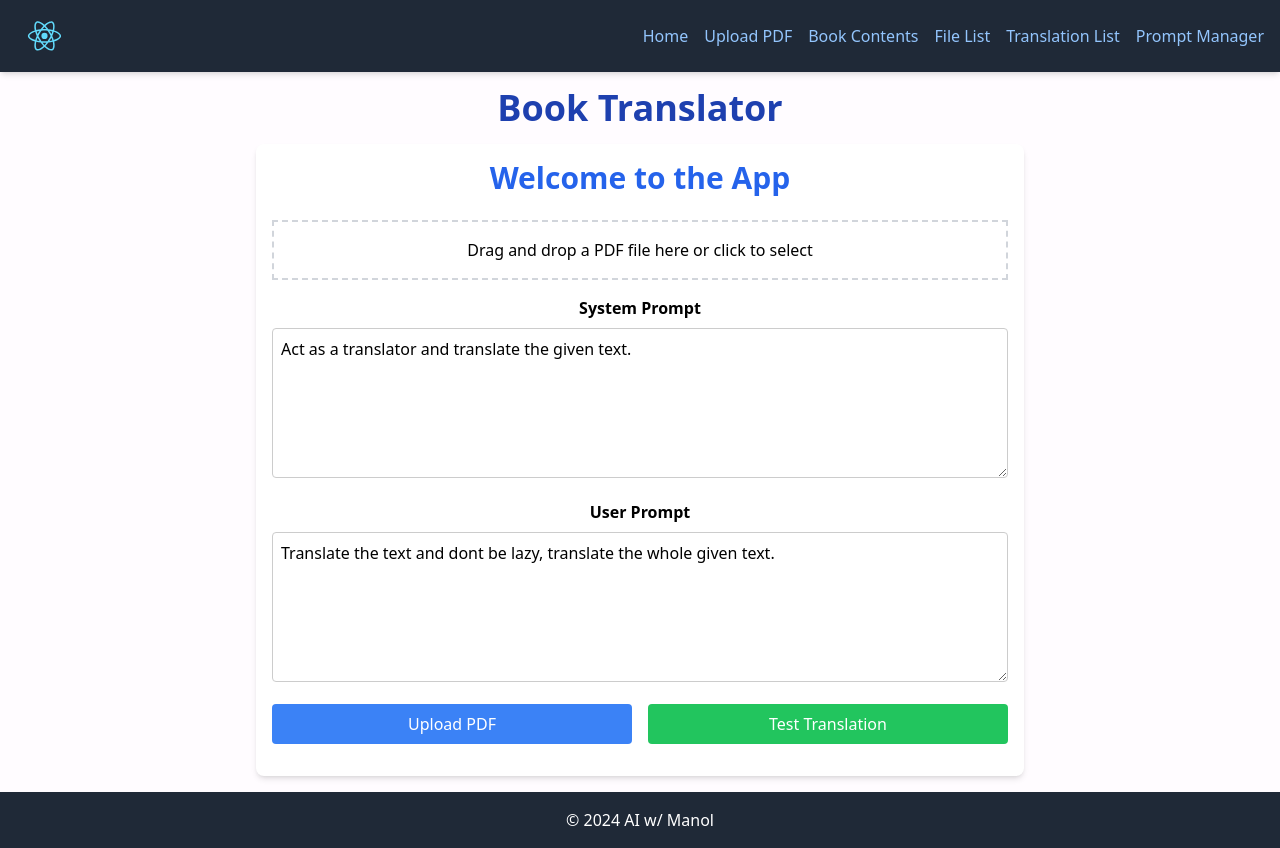
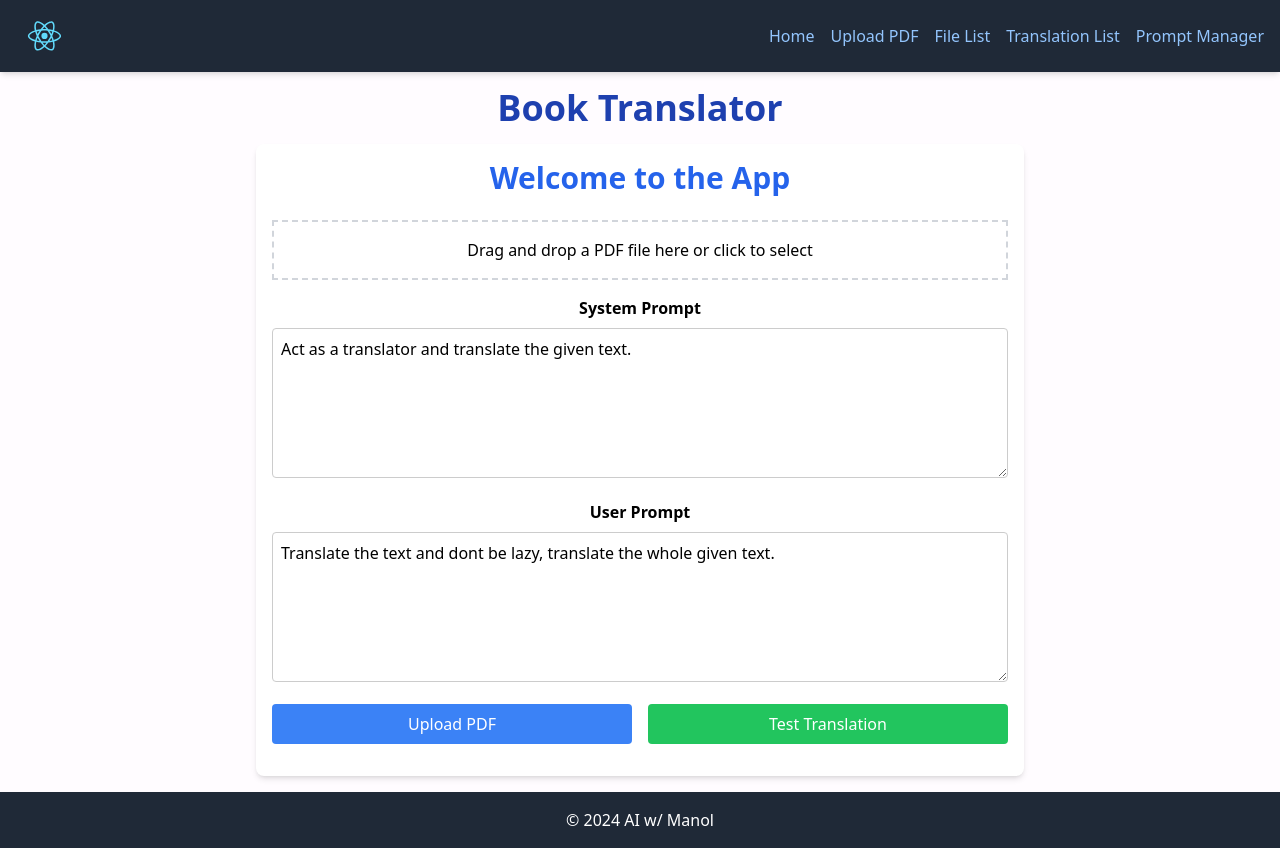
Before and after one commit to man0l/tools, a React (Create React App) app: page / in a window 1280 px wide. Built offline with nearby package versions, Linux system fonts and the light colour scheme.

Commit message:
refactor: Update Header.js to remove unused link and adjust spacing

```diff
--- a/src/components/Header.js
+++ b/src/components/Header.js
@@ -10,7 +10,6 @@ function Header() {
         <nav className="flex space-x-4">
           <Link to="/" className="text-blue-300 hover:text-gray-300">Home</Link>
           <Link to="/upload-pdf" className="text-blue-300 hover:text-gray-300">Upload PDF</Link>
-          <Link to="/book-contents" className="text-blue-300 hover:text-gray-300">Book Contents</Link>
           <Link to="/file-list" className="text-blue-300 hover:text-gray-300">File List</Link>
           <Link to="/translation-list" className="text-blue-300 hover:text-gray-300">Translation List</Link>
           <Link to="/prompt-manager" className="text-blue-300 hover:text-gray-300">Prompt Manager</Link>
```
